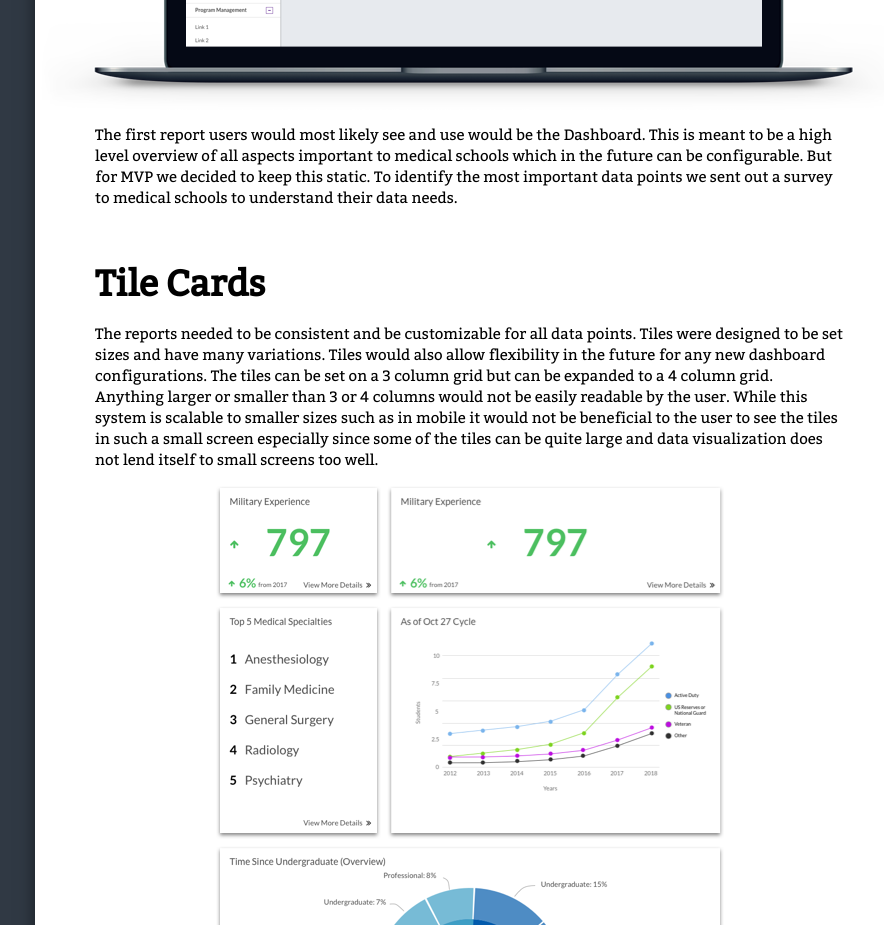
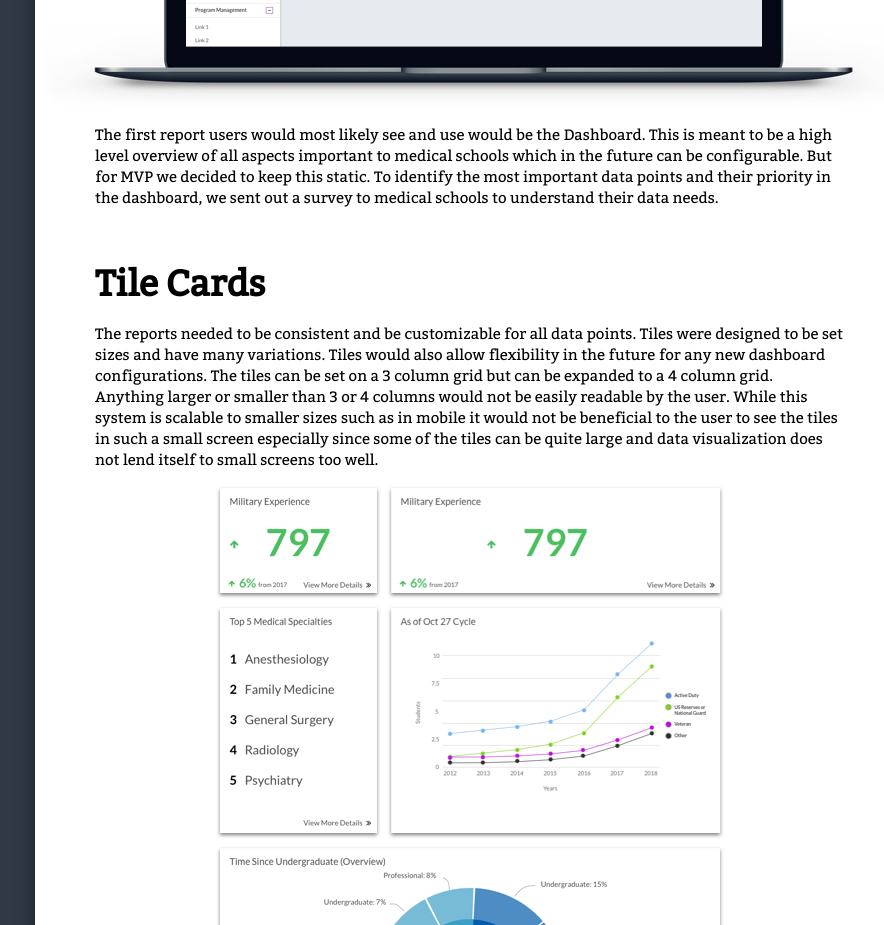
Before and after one commit to kylealthoff/kylealthoff.github.io, a plain HTML site: page amcas4schools.html in a window 1280 px wide. Shown: the part 4260-5185 px from the top of the page, without its empty margins (240-1124 px from the left). Drawn offline with Linux system fonts and the light colour scheme.

Commit message:
edited a4s

```diff
--- a/amcas4schools.html
+++ b/amcas4schools.html
@@ -122,7 +122,7 @@
         <img class="adjust-img" src="img/a4s/reports.png">
 
 
-        <p>The first report users would most likely see and use would be the Dashboard. This is meant to be a high level overview of all aspects important to medical schools which in the future can be configurable. But for MVP we decided to keep this static. To identify the most important data points we sent out a survey to medical schools to understand their data needs.</p>
+        <p>The first report users would most likely see and use would be the Dashboard. This is meant to be a high level overview of all aspects important to medical schools which in the future can be configurable. But for MVP we decided to keep this static. To identify the most important data points and their priority in the dashboard, we sent out a survey to medical schools to understand their data needs.</p>
       </section>
 
       <section>
```
